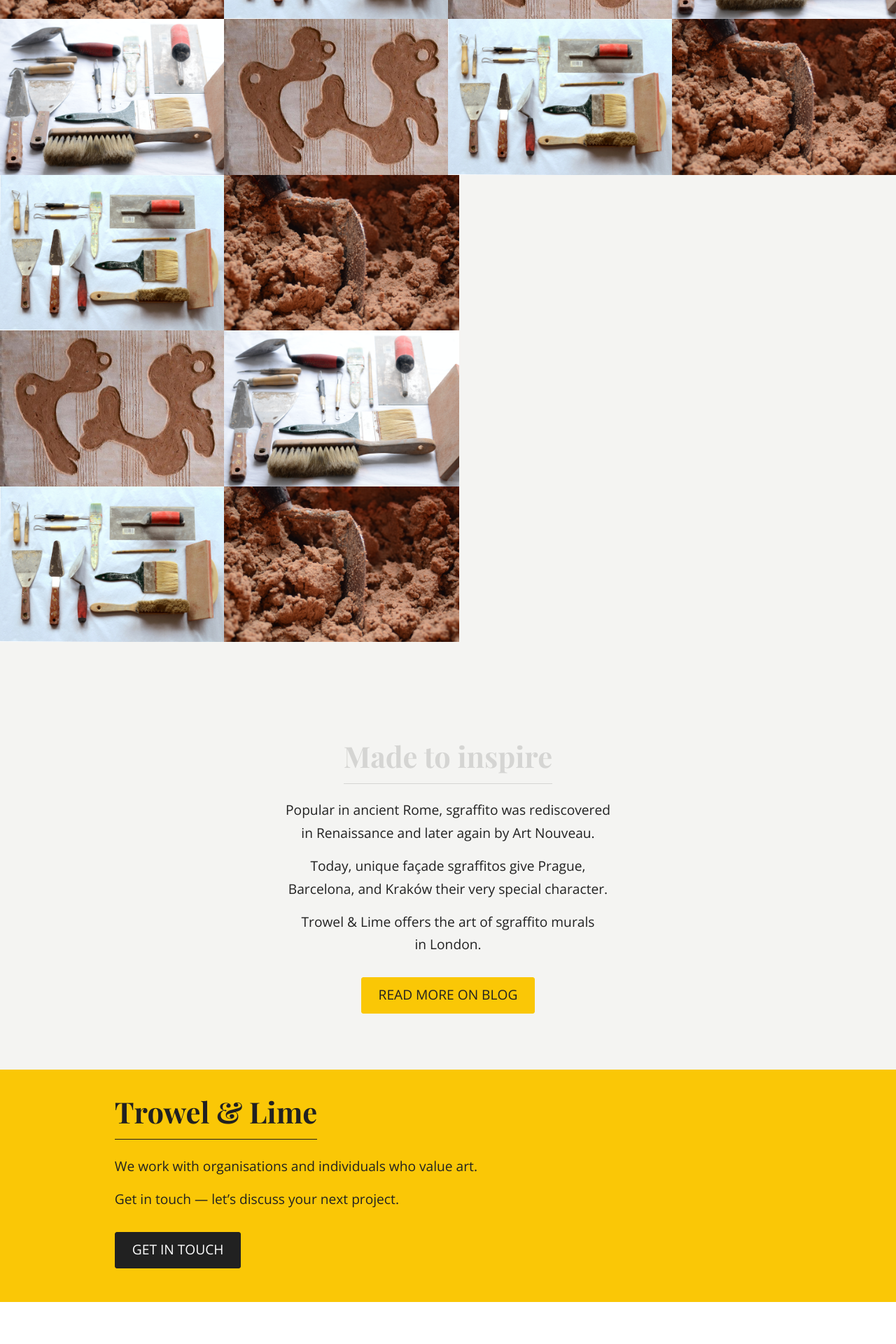
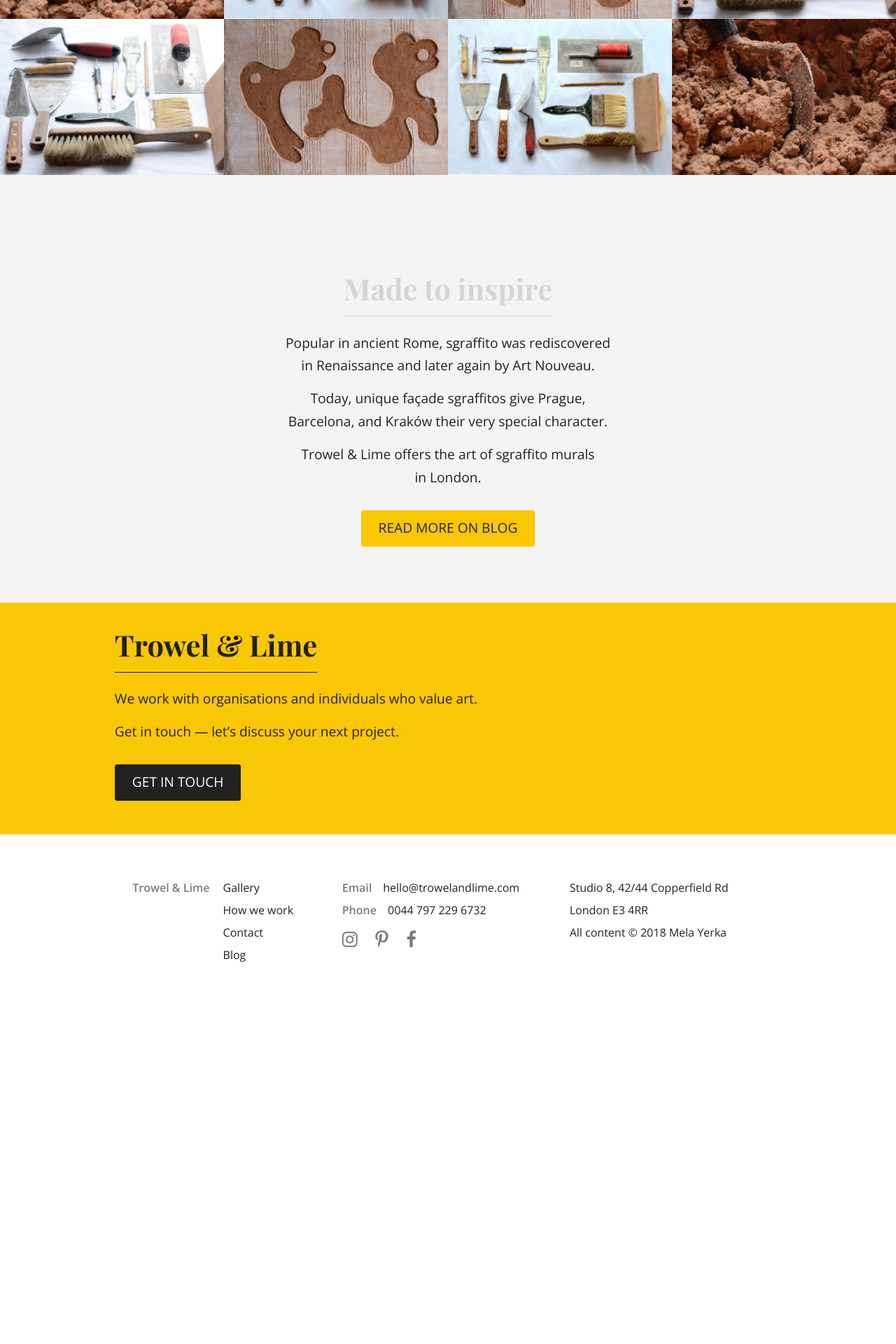
Before and after one commit to marek-kultys/trowel-and-lime, a Jekyll site: the page built from index.html, in a window 1280 px wide. Shown: the part 3730-5650 px from the top of the page at 70% size. Built offline with Jekyll 4.4.1, drawn with Linux system fonts in a browser that asks for light colours; after the commit the page ends 5188 px from its top, so only the background shows below that; some of the changed text lies outside the part shown.

Commit message:
Rename and add styles for display control

```diff
--- a/_sass/body.scss
+++ b/_sass/body.scss
@@ -202,20 +202,25 @@
 
 
 // SELECTIVE DISPLAY
+// For image matrix in home page
 .not-on-phone-size {
    @include media($for-phone-only) {
       display: none !important;
    }
 }
-
-.not-on-above-phone-size {
+.not-above-phone-size {
    @include media($for-tablet-up) {
       display: none !important;
    }
 }
-
+// For elements in footer
 .not-below-desktop-size {
    @include media($for-below-desktop) {
+      display: none !important;
+   }
+}
+.not-above-desktop-size {
+   @include media($for-desktop-up) {
       display: none !important;
    }
 }
```
